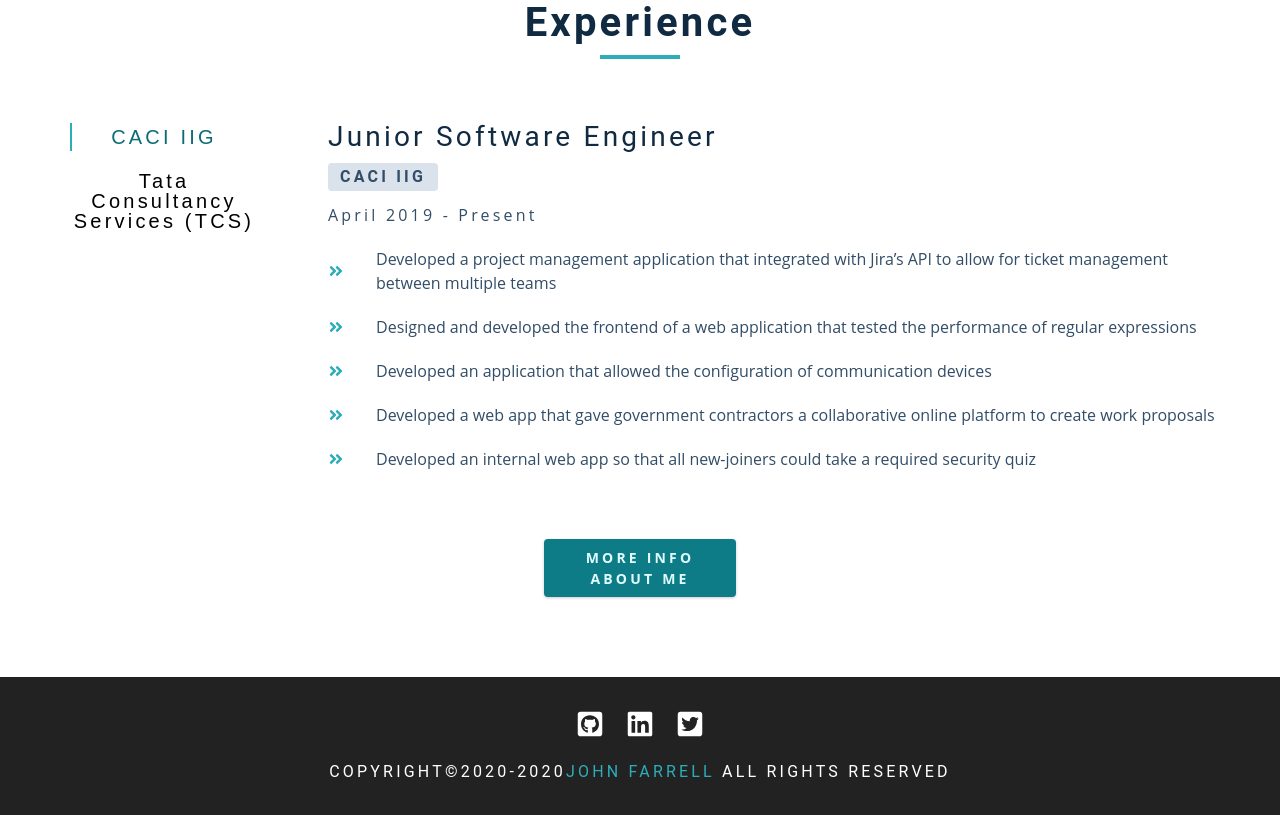
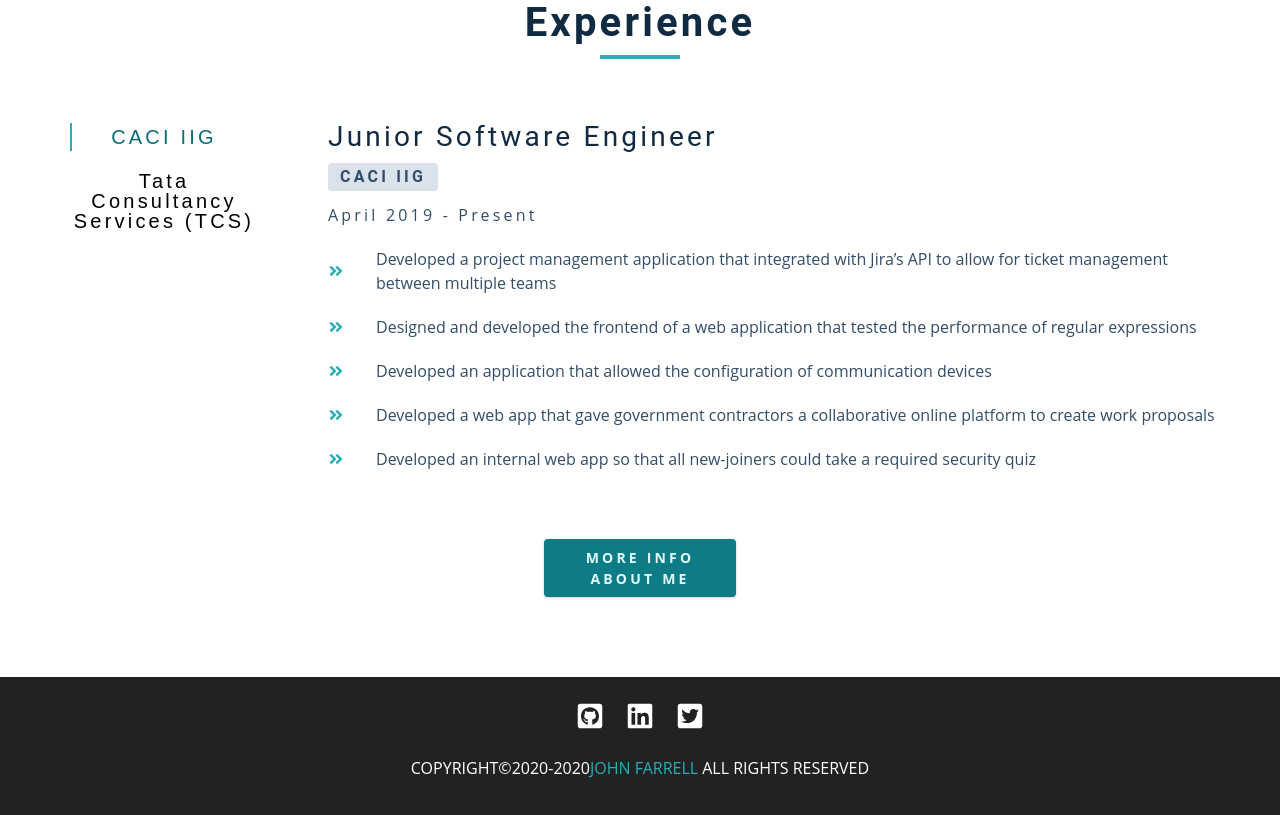
Before and after one commit to JohnFarrellGit/www.johnkevinfarrell.com, a Gatsby site: page / in a window 1280 px wide. Shown: the part 1978-2793 px from the top of the page. Built offline with nearby package versions, Linux system fonts and the light colour scheme; Gatsby itself is replaced by a stand-in of ours.

Commit message:
remove heading element from footer, paragraph is better semantics

```diff
--- a/src/components/Footer.tsx
+++ b/src/components/Footer.tsx
@@ -6,10 +6,10 @@
     <footer className="footer">
       <div>
         <SocialLinks styleClass="footer-links" />
-        <h4>
+        <p>
           copyright&copy;2020-{new Date().getFullYear()}
           <span>John Farrell</span> all rights reserved
-        </h4>
+        </p>
       </div>
     </footer>
   )
--- a/src/css/main.css
+++ b/src/css/main.css
@@ -831,13 +831,13 @@
   display: grid;
   place-items: center;
 }
-.footer h4 {
+.footer p {
   margin-top: 0.5rem;
   color: var(--clr-white);
   font-weight: normal;
   text-transform: uppercase;
 }
-.footer h4 span {
+.footer p span {
   color: var(--clr-primary-5);
 }
 .footer-links {
```
